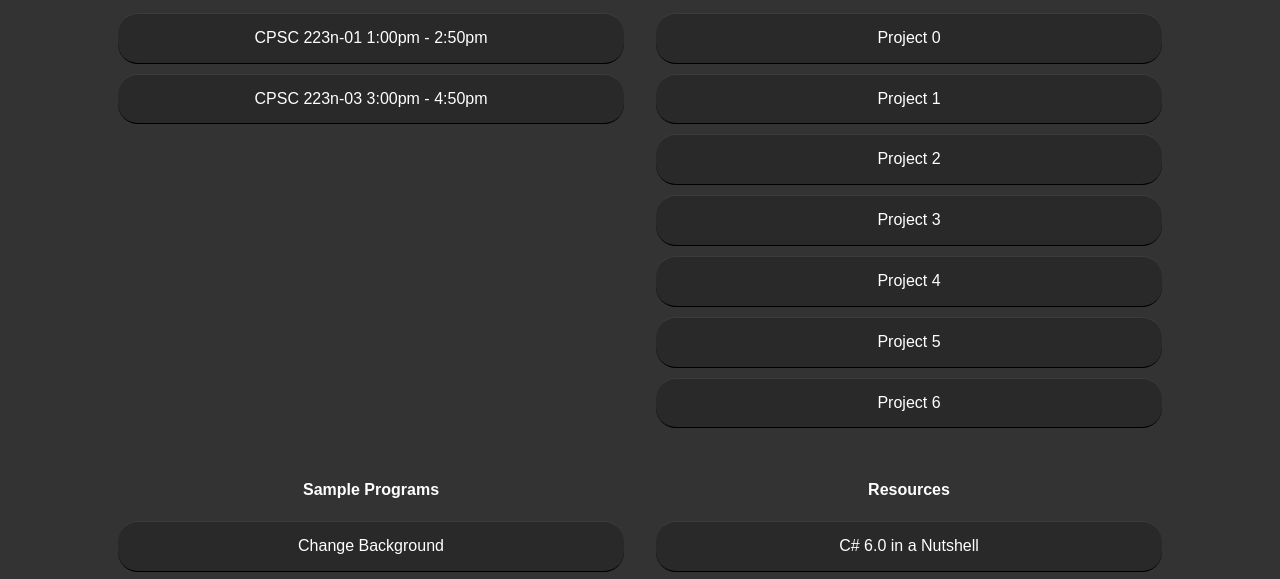
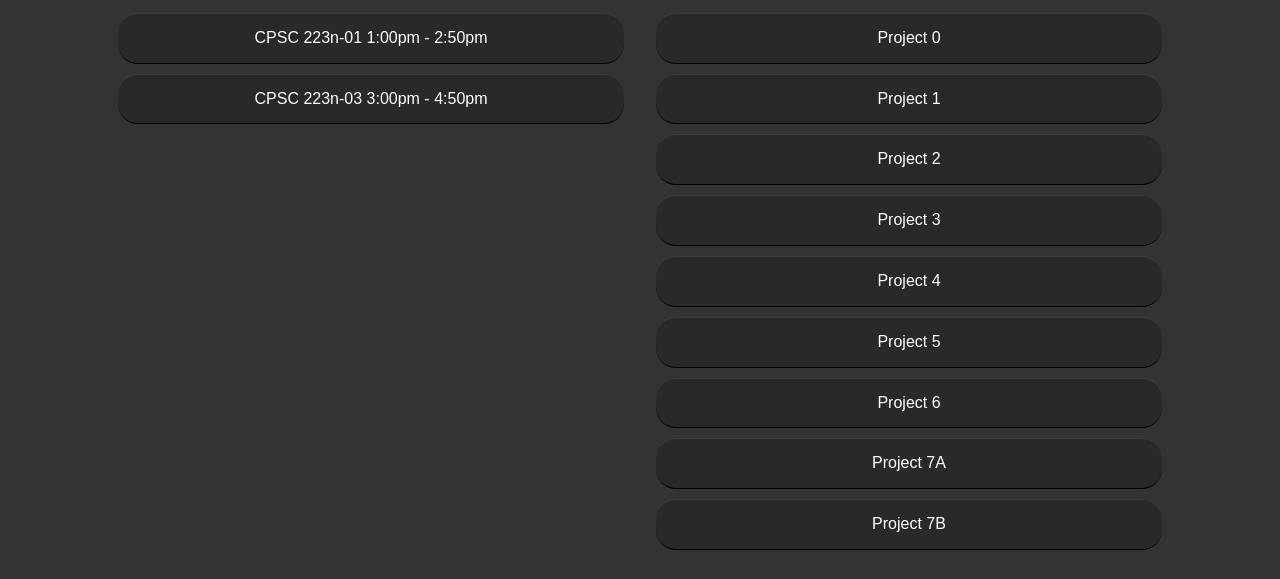
Before and after one commit to vkyho96/class_worksite, a plain HTML site: page 223n.html in a window 1280 px wide. Shown: the part 198-777 px from the top of the page. Drawn offline with nearby package versions, Linux system fonts and the light colour scheme.

Commit message:
223n project 7

```diff
--- a/223n.html
+++ b/223n.html
@@ -61,6 +61,10 @@
                                 5</a></li>
                         <li><a href="https://drive.google.com/uc?export=download&id=1B98C1-nXsQ-ubha8oamr1NPri0hWhODo">Project
                             6</a></li>
+                        <li><a href="https://drive.google.com/uc?export=download&id=1dYoI3S6A-NeInzYURHRQW7kNyBGk4Mn4">Project
+                            7A</a></li>
+                        <li><a href="https://drive.google.com/uc?export=download&id=1TO66Zw8RIljPS7O30lL2tYhQ1-9oUwQV">Project
+                            7B</a></li>
 
                     </ul>
                 </div>
```
